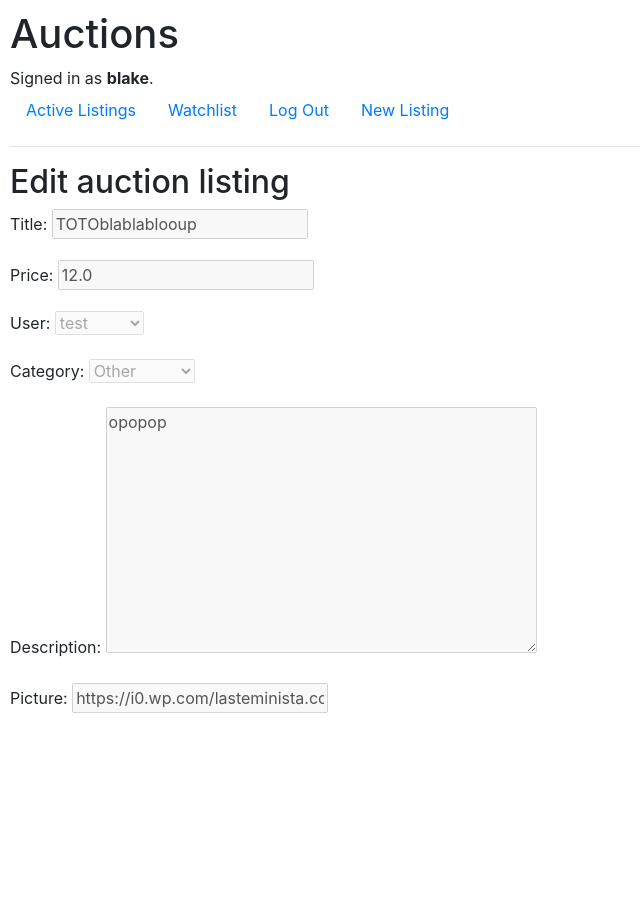
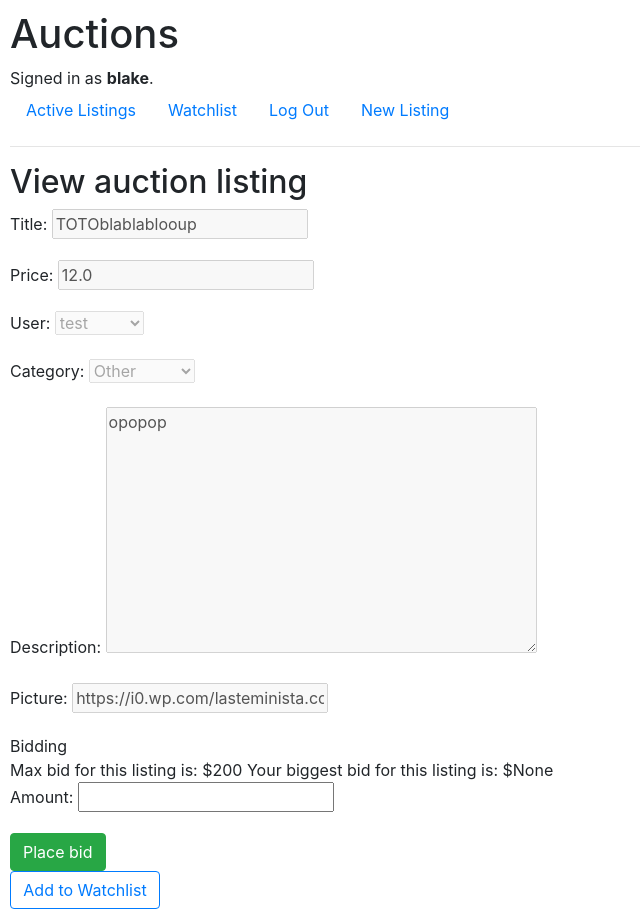
Before and after one commit to BlakeFaye/CS50-JS, a Django app: page /listing/12/ in a window 1280 px wide. Shown: the whole page, without its empty margins (0-640 px from the left). Before the commit the page ends 713 px from the top, so only its background shows below. Run offline with Django 3.2, Linux system fonts and the light colour scheme; a user stored in the database is signed in; data comes from the database, SQL or seed files in the repository; both versions use the stored data as it was after the commit; some libraries are stand-ins or nearby versions.

Commit message:
feat: Form clean, redirection to edit or view listing form with right actions in each form

```diff
--- a/Project2/commerce/auctions/forms.py
+++ b/Project2/commerce/auctions/forms.py
@@ -23,20 +23,22 @@
         self.fields["description"].disabled = True
         self.fields["picture"].disabled = True
 
-
 class Bid_Form(ModelForm):
 
     max_bid = 0
 
     #Constructeur pour pouvoir passer une requête et un bid max éventuels pour récupérer le max bid pour l'auction du contexte
-    def __init__(self, request=None, max=0):
+    def __init__(self, request=None, max=0, base_price=0):
         super().__init__(request)
         self.max_bid = max
+        self.base_price = base_price
 
     def clean(self):
         cleaned_data=super(Bid_Form, self).clean()
         if self.max_bid >= cleaned_data.get("amount"):
             raise ValidationError("The amount must be superior to max bid")
+        if self.base_price >= cleaned_data.get("amount"):
+            raise ValidationError("The amount must be superior to the listing base price")
 
     class Meta:
         model = Bid
--- a/Project2/commerce/auctions/models.py
+++ b/Project2/commerce/auctions/models.py
@@ -21,6 +21,7 @@
     description = models.TextField(max_length=1000)
     picture = models.URLField(max_length=300) #TODO
     date = models.DateTimeField(auto_now=True)
+    auction_open = models.BooleanField(default=True)
 
     def __str__(self):
         return f"{self.title} by {self.user} for {self.price}. In category: {self.category} with picture: {self.picture} on the {self.date}"
--- a/Project2/commerce/auctions/templates/auctions/listing.html
+++ b/Project2/commerce/auctions/templates/auctions/listing.html
@@ -1,7 +1,7 @@
 {% extends "auctions/layout.html" %}
 
 {% block body %}
-    <h2>Edit auction listing</h2>
+    <h2>View auction listing</h2>
     <form method="GET">
         {% csrf_token %}
         {{ listing_form.errors }}
@@ -9,4 +9,27 @@
         {{ listing_form.as_p }}
     </form>
 
+    Bidding </br>
+    Max bid for this listing is: ${{ max_bid }}
+    Your biggest bid for this listing is: ${{ user_max_bid }}
+    <form method="POST">
+        {% csrf_token %}
+
+        {{ bid_form.as_p }}
+        <button type="submit" class="btn btn-success">Place bid</button>
+    </form>
+
+    {% if is_watchlisted %}
+        <form action="{% url 'removeWatchlist' auction_id %}" method="post">
+        {% csrf_token %}
+        <button type="submit" id="watchlistremove_button" class="btn btn-outline-primary" style="width: 150px">Remove from Watchlist</button>
+        </form>
+
+    {% else %}
+        <form action="{% url 'addWatchlist' auction_id %}" method="post">
+        {% csrf_token %}
+        <button type="submit" id="watchlist_button" class="btn btn-outline-primary" style="width: 150px">Add to Watchlist</button>
+        </form>
+    {% endif %}
+
 {% endblock %}
--- a/Project2/commerce/auctions/views.py
+++ b/Project2/commerce/auctions/views.py
@@ -68,8 +68,11 @@
 
 
 def listings(request):
+    current_user = request.user
+
     return render(request, "auctions/listings.html", {
-        "listings": Auction_Listing.objects.all()
+        "listings": Auction_Listing.objects.all(),
+        'current_user':current_user
     })
 
 
@@ -86,9 +89,45 @@
 
 def listing(request, auction_id):
     listing_instance = Auction_Listing.objects.get(pk=auction_id)
-    context = {
-            'listing_form': Auction_Listing_Form_RO(instance=listing_instance)}
-    return render(request,'auctions/listing.html', context)
+
+    bids = Bid.objects.filter(listing=listing_instance)
+    max_bid = list(bids.aggregate(Max("amount", default=0)).values())[0]
+    user_max_bid = list(bids.filter(user=request.user).aggregate(Max("amount", default=0)).values())[0]
+
+    is_watchlisted = False
+    try:
+        Watchlist.objects.get(user=request.user, auctions=listing_instance)
+        is_watchlisted = True
+    except:
+        print("item not watchlisted")
+        pass
+
+    if request.method == 'GET':
+        context = {
+                'listing_form': Auction_Listing_Form_RO(instance=listing_instance),
+                'bid_form': Bid_Form(),
+                'id': id, 'auction_id':auction_id,
+                'is_watchlisted':is_watchlisted,
+                'max_bid' : max_bid, 'user_max_bid':user_max_bid}
+        return render(request,'auctions/listing.html', context)
+
+    elif request.method == 'POST':
+        listing_price = listing_instance.price
+        bid_form = Bid_Form(request.POST, max_bid, listing_price)
+        if bid_form.is_valid():
+            user_bid = bid_form.save(commit=False)
+            user_bid.user = request.user
+            user_bid.listing = listing_instance
+            user_bid.save()
+            return redirect('listing', auction_id=auction_id)
+
+        #Si un des formulaires n'est pas valide alors on retourne la page à nouveau ce qui permet de display les erreurs
+        context = {
+            'listing_form': Auction_Listing_Form_RO(instance=listing_instance),
+            'bid_form': bid_form,
+            'id': id, 'auction_id':auction_id,
+            'max_bid' : max_bid, 'user_max_bid':user_max_bid}
+        return render(request,'auctions/listing.html', context)
 
 
 def edit_listing(request, auction_id):
@@ -97,7 +136,6 @@
     #partie pour récupérer les max bid général et par user
     bids = Bid.objects.filter(listing=listing_instance)
     max_bid = list(bids.aggregate(Max("amount", default=0)).values())[0]
-    user_max_bid = list(bids.filter(user=request.user).aggregate(Max("amount", default=0)).values())[0]
 
     #récup du formulaire
     if request.method == 'GET':
@@ -115,32 +153,20 @@
             'bid_form': Bid_Form(),
             'id': id, 'auction_id':auction_id,
             'is_watchlisted':is_watchlisted,
-            'max_bid' : max_bid, 'user_max_bid':user_max_bid}
-
+            'max_bid' : max_bid}
         return render(request,'auctions/edit_listing.html', context)
 
-    #envoi des données listing et bid
     elif request.method == 'POST':
         listing_form = Auction_Listing_Form(request.POST, instance=listing_instance)
-        bid_form = Bid_Form(request.POST, max_bid)
-        #Formulaire listing
         if listing_form.is_valid():
             listing_form.save()
-            return redirect('edit_listing', auction_id=auction_id)
-        #Formulaire bid
-        if bid_form.is_valid():
-            user_bid = bid_form.save(commit=False)
-            user_bid.user = request.user
-            user_bid.listing = listing_instance
-            user_bid.save()
             return redirect('edit_listing', auction_id=auction_id)
 
         #Si un des formulaires n'est pas valide alors on retourne la page à nouveau ce qui permet de display les erreurs
         context = {
             'listing_form': Auction_Listing_Form(instance=listing_instance),
-            'bid_form': bid_form,
             'id': id, 'auction_id':auction_id,
-            'max_bid' : max_bid, 'user_max_bid':user_max_bid}
+            'max_bid' : max_bid}
         return render(request,'auctions/edit_listing.html', context)
 
 #TODO : 4 versions de formulaires :
@@ -156,8 +182,6 @@
 
 
 def addWatchlist(request, auction_id):
-    #TODO : Ajouter les contrôles
-    #Get watchlist of curent user
     auction_instance = Auction_Listing.objects.get(pk= auction_id)
     watch = Watchlist(user=request.user, auctions=auction_instance)
     #To add the listing in the watchlist
```
Also changed, not shown: Project2/commerce/auctions/templates/auctions/edit_listing.html (+0 -25 lines), Project2/commerce/auctions/templates/auctions/listings.html (+9 -5 lines), Project2/commerce/auctions/migrations/0014_auction_listing_auction_open.py (added), Project2/commerce/db.sqlite3.
